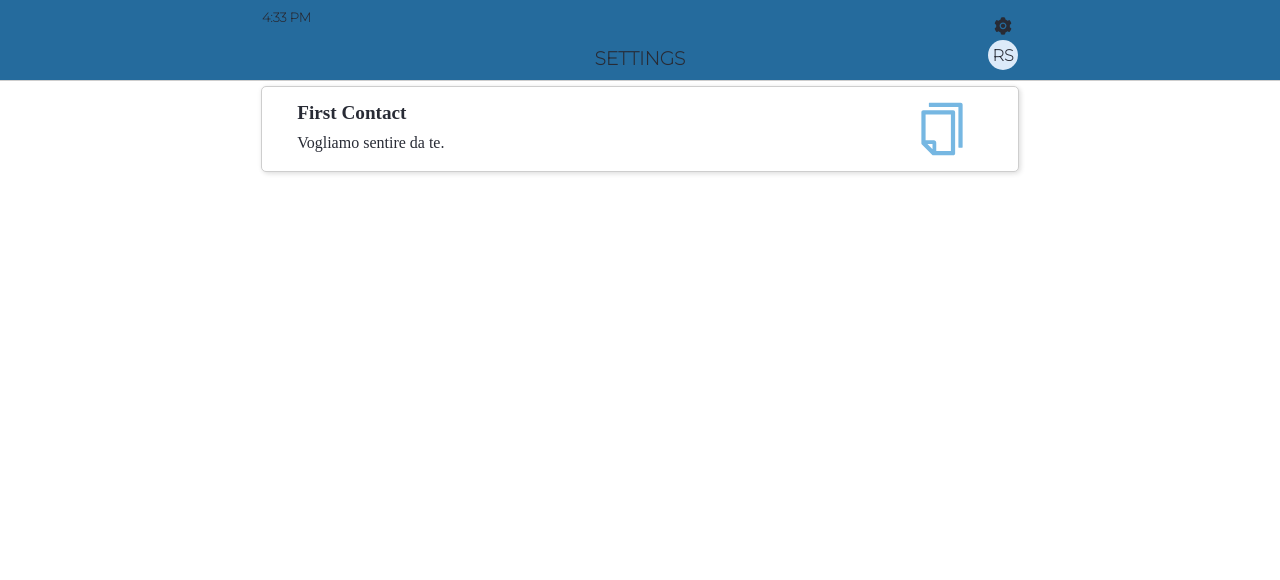
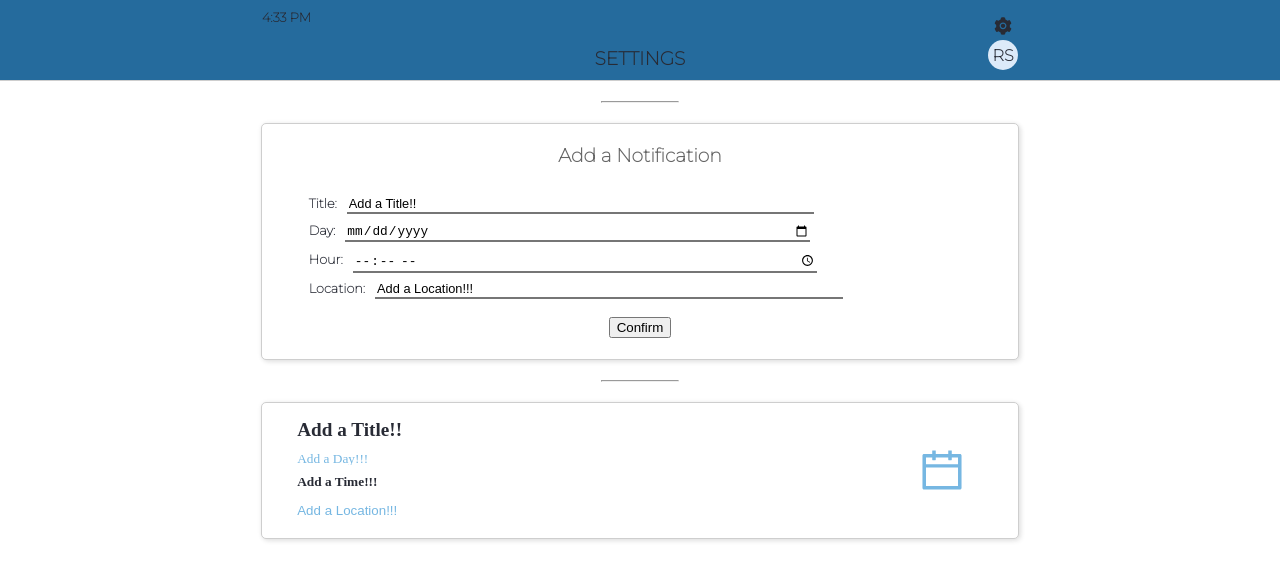
Before and after one commit to leonsuaren/worktime, a React (Create React App) app: page /settings/add-notifications in a window 1280 px wide. Shown: the top 580 px of the page. Built offline with nearby package versions, Linux system fonts and the light colour scheme.

Commit message:
the app has the ability to create a notification car still woking on add it to home view

```diff
--- a/src/components/cards/action-card/ActionCard.jsx
+++ b/src/components/cards/action-card/ActionCard.jsx
@@ -1,15 +1,18 @@
-import React, { Fragment, useState } from 'react';
-import { StyledActionCard, NotificationContent, FirstContactContent, Title, Description, Day, Time, Location } from './styled';
+import React, { Fragment } from 'react';
+import {
+  StyledActionCard, NotificationContent, FirstContactContent, Title, Description, Day, Time, Location,
+  TitleInput, DayInput, TimeInput, LocationInput
+} from './styled';
 import { StyledAiOutlineCalendar, StyledAiOutlineCopy } from '../../../global';
 
-const Notification = () => {
+const Notification = ({ title, day, time, location }) => {
   return (
     <Fragment>
       <NotificationContent>
-        <Title>Next Shift</Title>
-        <Day>Tomorrow Dec 2</Day>
-        <Time>5:00 AM - 3:00 PM</Time>
-        <Location>CFC</Location>
+        <Title>{title}</Title>
+        <Day>{day}</Day>
+        <Time>{time}</Time>
+        <Location>{location}</Location>
       </NotificationContent>
       <StyledAiOutlineCalendar />
     </Fragment>
@@ -28,15 +31,31 @@ const FirstContact = () => {
   )
 };
 
-export const ActionCard = ({ type }) => {
+export const ActionCard = ({ type, title, day, time, location }) => {
 
   return (
     <Fragment>
       <StyledActionCard>
         {
-          type === 'notification' ? <Notification /> : <FirstContact />
+          type === 'notification' ? <Notification title={title} day={day} time={time} location={location} /> : <FirstContact />
         }
       </StyledActionCard>
     </Fragment>
   )
 };
+
+export const ActionCardInput = ({ title, day, time, location }) => {
+  return (
+    <Fragment>
+      <StyledActionCard>
+        <NotificationContent>
+          <TitleInput type="text" name="title" value={title} disabled/>
+          <DayInput type="text" name="day" value={day} disabled/>
+          <TimeInput type="text" name="time" value={time} disabled/>
+          <LocationInput type="text" name="location" value={location} disabled/>
+        </NotificationContent>
+        <StyledAiOutlineCalendar />
+      </StyledActionCard>
+    </Fragment>
+  )
+};
--- a/src/components/cards/action-card/index.jsx
+++ b/src/components/cards/action-card/index.jsx
@@ -1 +1 @@
-export { ActionCard } from './ActionCard';
+export { ActionCard, ActionCardInput } from './ActionCard';
--- a/src/components/cards/action-card/styled.jsx
+++ b/src/components/cards/action-card/styled.jsx
@@ -1,4 +1,4 @@
-import styled from 'styled-components';
+import styled, { css } from 'styled-components';
 
 export const StyledActionCard = styled.div`
   display: grid;
@@ -63,5 +63,40 @@ export const Location = styled.p`
   font-weight: bold;
   padding: 0;
   margin: 5px;
-  font-family: 'fangsong';
 `;
+
+const inputStyled = () => {
+  return css`
+    padding: 1px 0;
+    margin: 5px;
+    border: none;
+    background: white;
+    font-family: 'fangsong';
+  `
+};
+
+export const TitleInput = styled.input`
+  color: ${p => p.theme.fontColor};
+  font-weight: bold;
+  font-size: 1.2rem;
+  ${inputStyled}
+`;
+
+export const TimeInput = styled.input`
+  color: ${p => p.theme.fontColor};
+  font-weight: bold;
+  ${inputStyled}
+`;
+
+export const DayInput = styled.input`
+  color: ${p => p.theme.iconColor};
+  ${inputStyled}
+`;
+
+export const LocationInput = styled.input`
+  color: ${p => p.theme.iconColor};
+  padding: 0;
+  margin: 5px;
+  border: none;
+  background: white;
+`;
--- a/src/global/GlobalStyles.jsx
+++ b/src/global/GlobalStyles.jsx
@@ -1,4 +1,4 @@
-import { createGlobalStyle } from 'styled-components';
+import styled, { createGlobalStyle } from 'styled-components';
 
 export const GlobalStyle = createGlobalStyle`
   body {
@@ -22,3 +22,9 @@ export const globalStyles = {
     disabledFont: '#666666'
   }
 };
+
+export const Hr = styled.hr`
+  width: 10%;
+  margin: 20px auto;
+
+`;
--- a/src/global/index.jsx
+++ b/src/global/index.jsx
@@ -1,3 +1,3 @@
-export { globalStyles } from './GlobalStyles';
+export { globalStyles, Hr } from './GlobalStyles';
 export { PageLayout } from './PageLayout';
 export * from './icons';
--- a/src/pages/home-view/Home.jsx
+++ b/src/pages/home-view/Home.jsx
@@ -5,7 +5,7 @@ import { LinkTo } from './styled';
 export const Home = () => {
   return (
     <Fragment>
-      <ActionCard type='notification' />
+      <ActionCard type='notification' title="Next Shift!!!" day="Tomorrow Dec 5" time="5:00 AM - 3:00 PM" location="CFC"/>
       <LinkTo to="first-contact">
         <ActionCard />
       </LinkTo>
--- a/src/pages/home-view/first-contact-view/FirstContact.jsx
+++ b/src/pages/home-view/first-contact-view/FirstContact.jsx
@@ -5,15 +5,17 @@ import {
   StyledAiFillDatabase,
   StyledAiOutlineReconciliation,
   StyledAiOutlineUsergroupAdd,
-  StyledAiOutlineDiff
+  StyledAiOutlineDiff, Hr
 } from './../../../global';
 
 export const FirstContact = () => {
   return(
     <Fragment>
+      <Hr />
       <SlicerTitle description="We want to hear you!!" />
       <Slicer icon={<StyledAiOutlineDiff />} description={"Suggestion Box"} action={<StyledAiFillCaretRight />} />
       <Slicer icon={<StyledAiOutlineUsergroupAdd />} description={"Maintenance Suggestion Box"} action={<StyledAiFillCaretRight />} />
+      <Hr />
       <SlicerTitle description="Survey" />
       <Slicer icon={<StyledAiOutlineReconciliation />} description={"Uplift Cards"} action={<StyledAiFillCaretRight />} />
       <Slicer icon={<StyledAiFillDatabase />} description={"Chrismas Diner"} action={<StyledAiFillCaretRight />} />
--- a/src/pages/settings-view/add-notifications/AddNotifications.jsx
+++ b/src/pages/settings-view/add-notifications/AddNotifications.jsx
@@ -1,10 +1,53 @@
-import React, { Fragment } from 'react';
-import { ActionCard } from '../../../components/cards/action-card';
+import React, { Fragment, useState } from 'react';
+import { StyledActionCardInput, NotificationContentInput, Input, Label } from './styled';
+import { Hr } from '../../../global'
+import { ActionCardInput } from '../../../components/cards/action-card';
 
 export const AddNotifications = () => {
-  return(
+  const [ addTitle, setAddTitle ] = useState('Add a Title!!');
+  const [ addDay, setAddDay ] = useState('Add a Day!!!');
+  const [ addTime, setAddTime ] = useState('Add a Time!!!');
+  const [ addLocation, setAddLocation ] = useState('Add a Location!!!');
+
+  const handleOnAddTitle = (event) => {
+    setAddTitle(event.target.value);
+  };
+
+  const handleOnAddDay = (event) => {
+    setAddDay(event.target.value);
+  };
+
+  const handleOnAddTime = (event) => {
+    setAddTime(event.target.value)
+  };
+
+  const handleOnAddLocation = (event) => {
+    setAddLocation(event.target.value);
+  };
+
+  return (
     <Fragment>
-      <ActionCard/>
+      <Hr />
+      <StyledActionCardInput>
+        <h3>Add a Notification</h3>
+        <NotificationContentInput>
+          <Label>Title:
+            <Input name="title" type="text" value={addTitle} onChange={handleOnAddTitle} />
+          </Label>
+          <Label>Day:
+            <Input name="day" type="date" value={addDay} onChange={handleOnAddDay} />
+          </Label>
+          <Label>Hour:
+            <Input name="time" type="time" value={addTime} onChange={handleOnAddTime} />
+          </Label>
+          <Label>Location:
+          <Input name="location" type="text" value={addLocation} onChange={handleOnAddLocation} />
+        </Label>
+        </NotificationContentInput>
+        <button>Confirm</button>
+      </StyledActionCardInput>
+      <Hr />
+      <ActionCardInput type='notification' title={addTitle} day={addDay} time={addTime} location={addLocation}/>
     </Fragment>
   )
 };
--- a/src/pages/settings-view/add-notifications/styled.jsx
+++ b/src/pages/settings-view/add-notifications/styled.jsx
@@ -1 +1,39 @@
-import styled from 'styled-componetes';
+import styled from 'styled-components';
+
+export const StyledActionCardInput = styled.div`
+  display: grid;
+  grid-template-rows: 20% 60% 20%;
+  justify-items: center;
+  align-items: center;
+  min-height: 80px;
+  box-shadow: 0 0 5px rgba(0,0,0,.05), 2px 2px 5px rgba(0,0,0,.1);
+  border: ${p => p.theme.borderColor};
+  border-radius: 5px;
+  margin: 5px;
+  padding: 10px;
+  background: white;
+`;
+
+export const NotificationContentInput = styled.div`
+  display: grid;
+  grid-template-rows: 25% 25% 25% 25%;
+  grid-gap: 5px;
+  width: 90%;
+  padding: 20px;
+`;
+
+export const Input = styled.input`
+  margin-left: 10px;
+  width: 70%;
+  border-top: none;
+  border-left: none;
+  border-right: none;
+  font-size: .8rem;
+`;
+
+export const Label = styled.label`
+  width: 100%;
+  color: ${p => p.theme.fontColor};
+  font-weight: bold;
+  font-size: .8rem;
+`;
```
